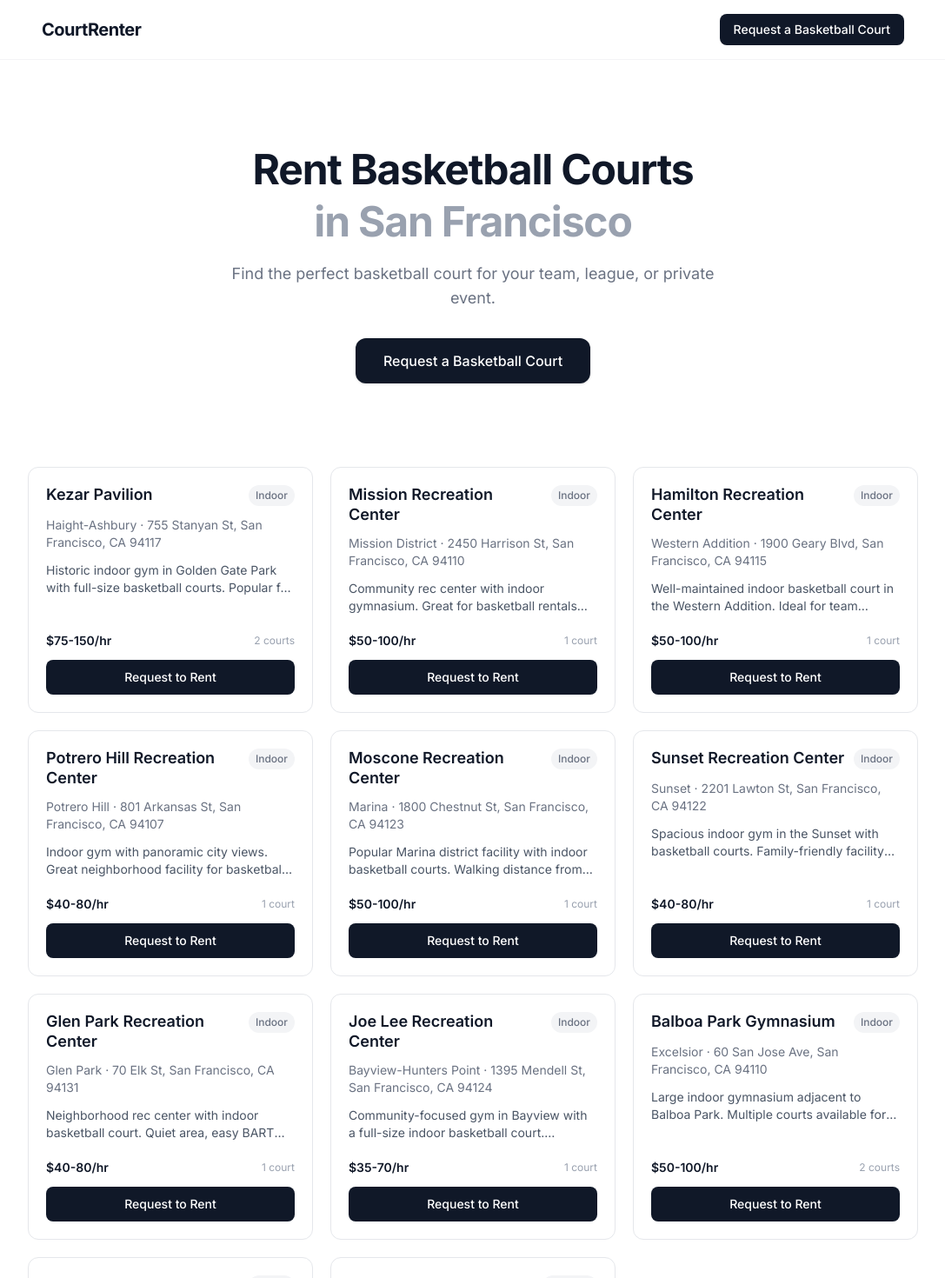
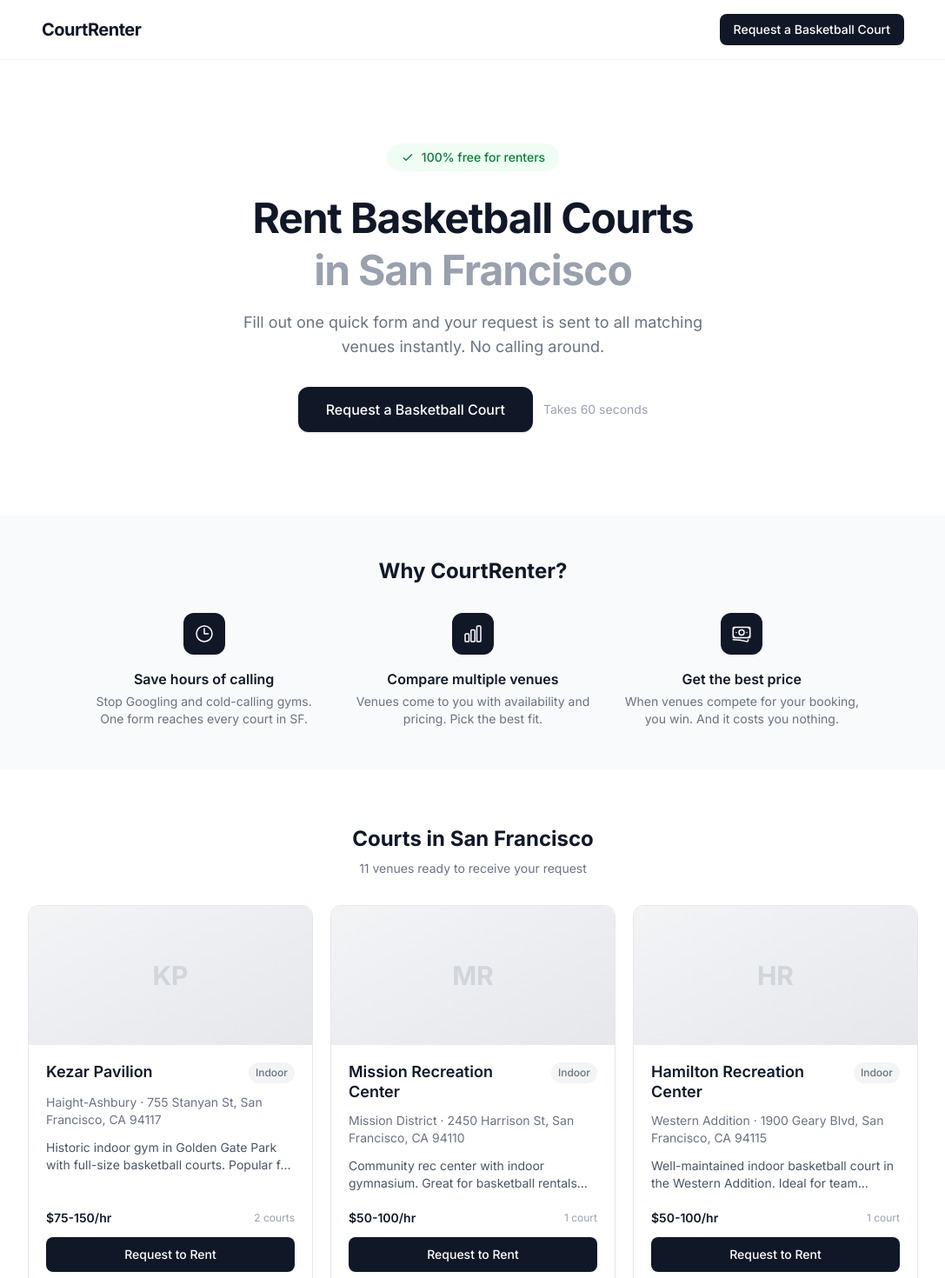
Before and after one commit to mattbergland/courtrenter, a Next.js app: page / in a window 1280 px wide. Shown: the top 1470 px of the page at 87% size, without its empty margins (96-1183 px from the left). Built offline with nearby package versions, Linux system fonts and the light colour scheme.

Commit message:
Add conversion features: free badge, value props, venue photos, matched count, privacy note
Co-Authored-By: hello@mattberg.land <hello@mattberg.land>

```diff
--- a/src/app/admin/page.tsx
+++ b/src/app/admin/page.tsx
@@ -16,6 +16,7 @@ const emptyForm = {
   website: "",
   indoor: false,
   courtCount: 1,
+  imageUrl: "",
 };
 
 export default function AdminPage() {
@@ -97,6 +98,7 @@ export default function AdminPage() {
       website: venue.website,
       indoor: venue.indoor,
       courtCount: venue.courtCount,
+      imageUrl: venue.imageUrl || "",
     });
     setShowForm(true);
     window.scrollTo({ top: 0, behavior: "smooth" });
@@ -369,6 +371,17 @@ export default function AdminPage() {
                 </div>
               </div>
 
+              <div>
+                <label className="block text-sm font-medium text-gray-700 mb-1">Photo URL</label>
+                <input
+                  type="url"
+                  value={form.imageUrl}
+                  onChange={(e) => setForm({ ...form, imageUrl: e.target.value })}
+                  placeholder="https://example.com/photo.jpg"
+                  className="w-full border border-gray-200 rounded-lg px-3 py-2 text-sm focus:outline-none focus:ring-2 focus:ring-gray-900"
+                />
+              </div>
+
               <div className="grid grid-cols-1 sm:grid-cols-2 gap-4">
                 <div>
                   <label className="block text-sm font-medium text-gray-700 mb-1">Website</label>
--- a/src/app/page.tsx
+++ b/src/app/page.tsx
@@ -19,27 +19,79 @@ export default function HomePage() {
     <div>
       <section className="py-16 sm:py-24 px-4">
         <div className="max-w-3xl mx-auto text-center">
+          <div className="inline-flex items-center gap-2 bg-green-50 text-green-700 text-sm font-medium px-4 py-1.5 rounded-full mb-6">
+            <svg className="w-4 h-4" fill="none" viewBox="0 0 24 24" stroke="currentColor" strokeWidth={2}>
+              <path strokeLinecap="round" strokeLinejoin="round" d="M5 13l4 4L19 7" />
+            </svg>
+            100% free for renters
+          </div>
           <h1 className="text-4xl sm:text-5xl font-bold text-gray-900 tracking-tight leading-tight">
             Rent Basketball Courts
             <br />
             <span className="text-gray-400">in San Francisco</span>
           </h1>
           <p className="mt-4 text-lg text-gray-500 max-w-xl mx-auto">
-            Find the perfect basketball court for your team, league, or private event.
+            Fill out one quick form and your request is sent to all matching venues instantly. No calling around.
           </p>
-          <div className="mt-8">
+          <div className="mt-8 flex flex-col sm:flex-row items-center justify-center gap-3">
             <Link
               href="/request"
               className="inline-block bg-gray-900 text-white font-medium px-8 py-3.5 rounded-xl text-base hover:bg-gray-800 transition-colors shadow-sm"
             >
               Request a Basketball Court
             </Link>
+            <span className="text-sm text-gray-400">Takes 60 seconds</span>
           </div>
         </div>
       </section>
 
-      <section className="px-4 pb-16">
+      <section className="py-12 px-4 bg-gray-50">
+        <div className="max-w-4xl mx-auto">
+          <h2 className="text-2xl font-bold text-gray-900 text-center">Why CourtRenter?</h2>
+          <div className="mt-8 grid grid-cols-1 sm:grid-cols-3 gap-8">
+            <div className="text-center">
+              <div className="w-12 h-12 bg-gray-900 rounded-xl flex items-center justify-center mx-auto mb-4">
+                <svg className="w-6 h-6 text-white" fill="none" viewBox="0 0 24 24" stroke="currentColor" strokeWidth={1.5}>
+                  <path strokeLinecap="round" strokeLinejoin="round" d="M12 6v6h4.5m4.5 0a9 9 0 11-18 0 9 9 0 0118 0z" />
+                </svg>
+              </div>
+              <h3 className="font-semibold text-gray-900">Save hours of calling</h3>
+              <p className="text-sm text-gray-500 mt-1">
+                Stop Googling and cold-calling gyms. One form reaches every court in SF.
+              </p>
+            </div>
+            <div className="text-center">
+              <div className="w-12 h-12 bg-gray-900 rounded-xl flex items-center justify-center mx-auto mb-4">
+                <svg className="w-6 h-6 text-white" fill="none" viewBox="0 0 24 24" stroke="currentColor" strokeWidth={1.5}>
+                  <path strokeLinecap="round" strokeLinejoin="round" d="M3 13.125C3 12.504 3.504 12 4.125 12h2.25c.621 0 1.125.504 1.125 1.125v6.75C7.5 20.496 6.996 21 6.375 21h-2.25A1.125 1.125 0 013 19.875v-6.75zM9.75 8.625c0-.621.504-1.125 1.125-1.125h2.25c.621 0 1.125.504 1.125 1.125v11.25c0 .621-.504 1.125-1.125 1.125h-2.25a1.125 1.125 0 01-1.125-1.125V8.625zM16.5 4.125c0-.621.504-1.125 1.125-1.125h2.25C20.496 3 21 3.504 21 4.125v15.75c0 .621-.504 1.125-1.125 1.125h-2.25a1.125 1.125 0 01-1.125-1.125V4.125z" />
+                </svg>
+              </div>
+              <h3 className="font-semibold text-gray-900">Compare multiple venues</h3>
+              <p className="text-sm text-gray-500 mt-1">
+                Venues come to you with availability and pricing. Pick the best fit.
+              </p>
+            </div>
+            <div className="text-center">
+              <div className="w-12 h-12 bg-gray-900 rounded-xl flex items-center justify-center mx-auto mb-4">
+                <svg className="w-6 h-6 text-white" fill="none" viewBox="0 0 24 24" stroke="currentColor" strokeWidth={1.5}>
+                  <path strokeLinecap="round" strokeLinejoin="round" d="M2.25 18.75a60.07 60.07 0 0115.797 2.101c.727.198 1.453-.342 1.453-1.096V18.75M3.75 4.5v.75A.75.75 0 013 6h-.75m0 0v-.375c0-.621.504-1.125 1.125-1.125H20.25M2.25 6v9m18-10.5v.75c0 .414.336.75.75.75h.75m-1.5-1.5h.375c.621 0 1.125.504 1.125 1.125v9.75c0 .621-.504 1.125-1.125 1.125h-.375m1.5-1.5H21a.75.75 0 00-.75.75v.75m0 0H3.75m0 0h-.375a1.125 1.125 0 01-1.125-1.125V15m1.5 1.5v-.75A.75.75 0 003 15h-.75M15 10.5a3 3 0 11-6 0 3 3 0 016 0zm3 0h.008v.008H18V10.5zm-12 0h.008v.008H6V10.5z" />
+                </svg>
+              </div>
+              <h3 className="font-semibold text-gray-900">Get the best price</h3>
+              <p className="text-sm text-gray-500 mt-1">
+                When venues compete for your booking, you win. And it costs you nothing.
+              </p>
+            </div>
+          </div>
+        </div>
+      </section>
+
+      <section className="px-4 py-16">
         <div className="max-w-5xl mx-auto">
+          <h2 className="text-2xl font-bold text-gray-900 text-center mb-2">Courts in San Francisco</h2>
+          <p className="text-sm text-gray-500 text-center mb-8">
+            {venueList.length} venues ready to receive your request
+          </p>
           <div className="grid grid-cols-1 sm:grid-cols-2 lg:grid-cols-3 gap-5">
             {venueList.map((venue) => (
               <VenueCard key={venue.id} venue={venue} />
@@ -58,27 +110,35 @@ export default function HomePage() {
           <h2 className="text-2xl font-bold text-gray-900">How It Works</h2>
           <div className="mt-8 grid grid-cols-1 sm:grid-cols-3 gap-8">
             <div>
-              <div className="text-3xl mb-3">1</div>
+              <div className="w-10 h-10 bg-gray-900 text-white rounded-full flex items-center justify-center mx-auto mb-3 text-lg font-bold">1</div>
               <h3 className="font-semibold text-gray-900">Tell Us What You Need</h3>
               <p className="text-sm text-gray-500 mt-1">
                 Fill out a quick quiz (court type, dates, purpose, and more).
               </p>
             </div>
             <div>
-              <div className="text-3xl mb-3">2</div>
-              <h3 className="font-semibold text-gray-900">We Notify Courts</h3>
+              <div className="w-10 h-10 bg-gray-900 text-white rounded-full flex items-center justify-center mx-auto mb-3 text-lg font-bold">2</div>
+              <h3 className="font-semibold text-gray-900">Venues Are Notified Instantly</h3>
               <p className="text-sm text-gray-500 mt-1">
-                Matching gyms and rec centers in SF are notified about your request.
+                Your request is sent to every matching gym and rec center in SF right away.
               </p>
             </div>
             <div>
-              <div className="text-3xl mb-3">3</div>
+              <div className="w-10 h-10 bg-gray-900 text-white rounded-full flex items-center justify-center mx-auto mb-3 text-lg font-bold">3</div>
               <h3 className="font-semibold text-gray-900">Courts Contact You</h3>
               <p className="text-sm text-gray-500 mt-1">
                 Interested places reach out directly with availability and pricing.
               </p>
             </div>
           </div>
+          <div className="mt-10">
+            <Link
+              href="/request"
+              className="inline-block bg-gray-900 text-white font-medium px-8 py-3.5 rounded-xl text-base hover:bg-gray-800 transition-colors shadow-sm"
+            >
+              Get Started - It&apos;s Free
+            </Link>
+          </div>
         </div>
       </section>
     </div>
--- a/src/components/VenueCard.tsx
+++ b/src/components/VenueCard.tsx
@@ -3,9 +3,37 @@
 import Link from "next/link";
 import { Venue } from "@/types/venue";
 
+function VenuePlaceholder({ name }: { name: string }) {
+  const initials = name
+    .split(" ")
+    .slice(0, 2)
+    .map((w) => w[0])
+    .join("")
+    .toUpperCase();
+
+  return (
+    <div className="w-full h-40 bg-gradient-to-br from-gray-100 to-gray-200 rounded-t-xl flex items-center justify-center">
+      <span className="text-3xl font-bold text-gray-300">{initials}</span>
+    </div>
+  );
+}
+
 export default function VenueCard({ venue }: { venue: Venue }) {
   return (
-    <div className="border border-gray-200 rounded-xl p-5 hover:border-gray-400 hover:shadow-md transition-all duration-200 flex flex-col gap-3">
+    <div className="border border-gray-200 rounded-xl hover:border-gray-400 hover:shadow-md transition-all duration-200 flex flex-col overflow-hidden">
+      {venue.imageUrl ? (
+        <div className="w-full h-40 overflow-hidden">
+          <img
+            src={venue.imageUrl}
+            alt={venue.name}
+            className="w-full h-full object-cover"
+          />
+        </div>
+      ) : (
+        <VenuePlaceholder name={venue.name} />
+      )}
+
+      <div className="p-5 flex flex-col gap-3 flex-1">
         <div className="flex items-start justify-between gap-2">
           <h3 className="text-lg font-semibold text-gray-900 leading-tight">{venue.name}</h3>
           <span className="text-xs font-medium text-gray-500 bg-gray-100 rounded-full px-2 py-1 whitespace-nowrap">
@@ -31,5 +59,6 @@ export default function VenueCard({ venue }: { venue: Venue }) {
           Request to Rent
         </Link>
       </div>
+    </div>
   );
 }
--- a/src/types/venue.ts
+++ b/src/types/venue.ts
@@ -16,6 +16,7 @@ export interface Venue {
   website: string;
   indoor: boolean;
   courtCount: number;
+  imageUrl?: string;
 }
 
 export interface Lead {
```
Also changed, not shown: src/components/RequestForm.tsx (+50 -8 lines). Lines whose indentation alone changed are shown as unchanged.
